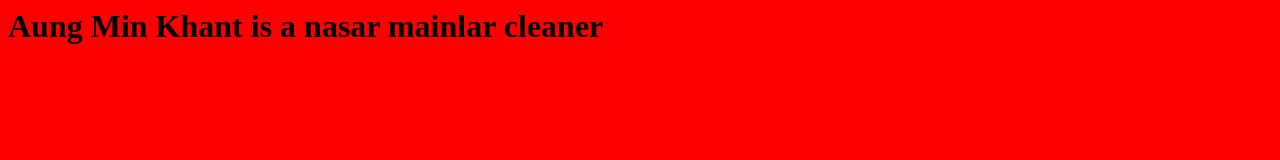
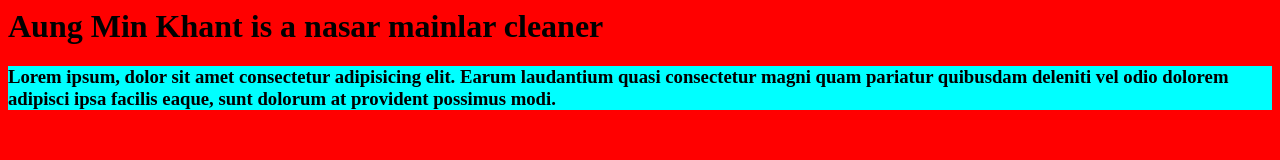
Before and after one commit to nilarlwin/gittest, a plain HTML site: page index.html in a window 1280 px wide. Drawn offline with Linux system fonts and the light colour scheme.

Commit message:
adding h3

```diff
--- a/index.html
+++ b/index.html
@@ -5,5 +5,10 @@
   </head>
   <body>
     <h1>Aung Min Khant is a nasar mainlar cleaner</h1>
+    <h3>
+      Lorem ipsum, dolor sit amet consectetur adipisicing elit. Earum laudantium
+      quasi consectetur magni quam pariatur quibusdam deleniti vel odio dolorem
+      adipisci ipsa facilis eaque, sunt dolorum at provident possimus modi.
+    </h3>
   </body>
 </html>
--- a/style.css
+++ b/style.css
@@ -1,3 +1,6 @@
 body {
   background-color: red;
 }
+h3 {
+  background-color: aqua;
+}
```
